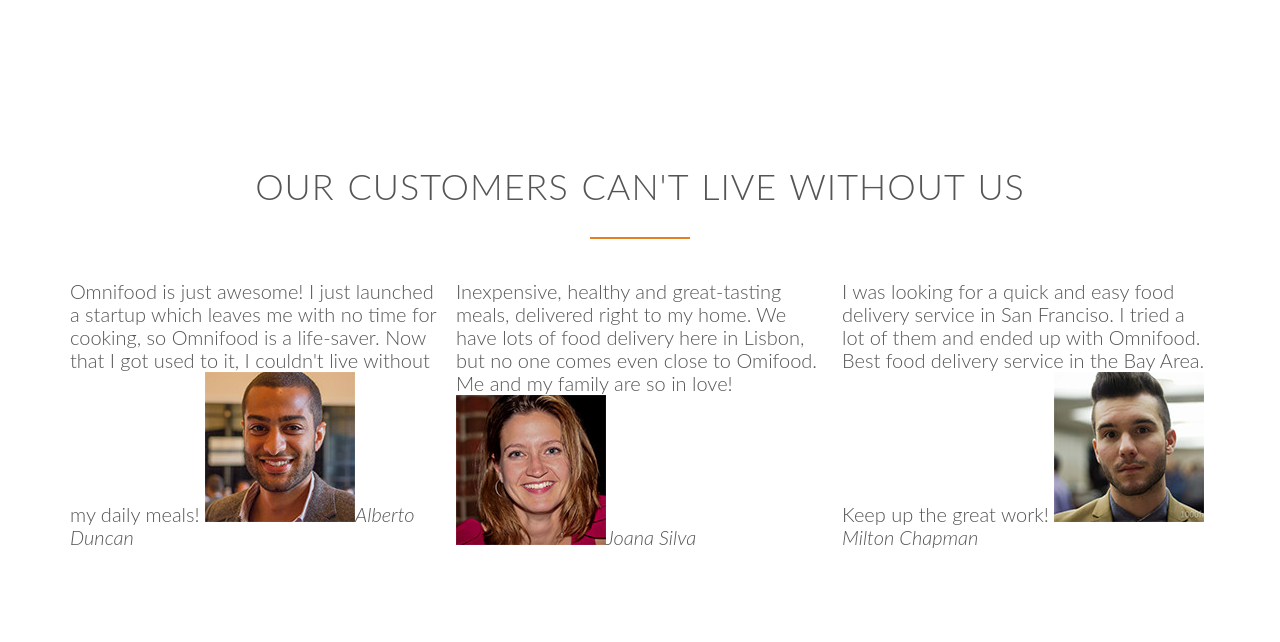
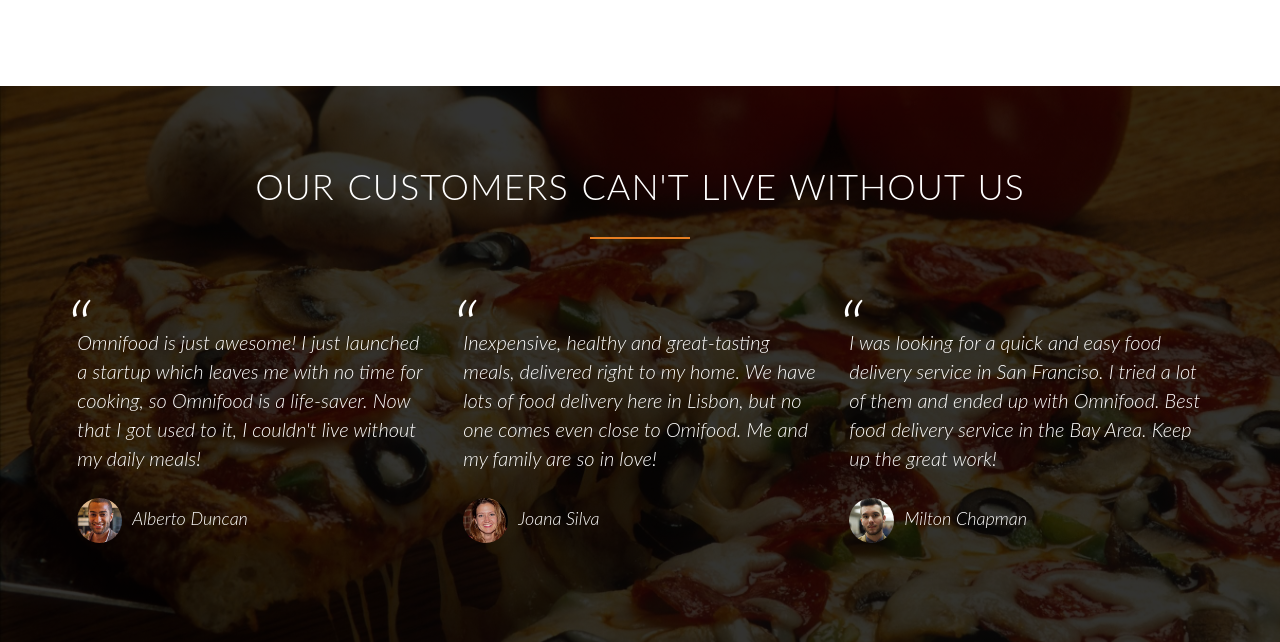
Before and after one commit to mahichy/Omni_Food, a plain HTML site: page index.html in a window 1280 px wide. Shown: the part 3281-3923 px from the top of the page. Drawn offline with Linux system fonts and the light colour scheme; files whose address does not match are found by name.

Commit message:
Testimonial Section Part_02

```diff
--- a/index.html
+++ b/index.html
@@ -6,7 +6,8 @@
 	<link rel="stylesheet" href="vendors/css/grid.css">
 	<link rel="stylesheet" href="vendors/css/ionicons.min.css">
 	<link rel="stylesheet" href="resources/css/style.css">
-	<link href="https://fonts.googleapis.com/css2?family=Roboto:ital,wght@0,100;0,300;0,400;1,100&display=swap" rel="stylesheet">
+	<link href="https://fonts.googleapis.com/css2?family=Roboto:ital,wght@0,100;0,300;0,400;1,100;1,300;1,400&display=swap" rel="stylesheet">
+
 	<title>Omnifood</title>
 </head>
 <body>
--- a/resources/css/style.css
+++ b/resources/css/style.css
@@ -210,6 +210,7 @@
 	background-size: cover;
 	background-position: center;
 	height: 100vh;
+	background-attachment: fixed;
 }
 
 .hero-text-box {
@@ -392,3 +393,44 @@
 .city-feature {
 	margin-bottom: 5px;
 }
+
+/*----------------------------------*/
+/*TESTIMONIALS*/
+/*----------------------------------*/
+
+.section-testimonial {
+	background-image: linear-gradient(rgb(0,0,0,0.8), rgb(0,0,0,0.8)), url(img/back-customers.jpg);
+	background-size: cover;
+	color: #fff;
+	background-attachment: fixed;
+}
+
+blockquote {
+	padding: 2%;
+	font-style: italic;
+	line-height: 145%;
+	position: relative;
+	margin-top: 40px;
+}
+
+blockquote:before {
+	content: "“";
+	font-size: 400%;
+	display: block;
+	position: absolute;
+	top: -5px;
+	left: -5px;
+}
+
+cite {
+	font-size: 90%;
+	margin-top: 25px;
+	display: block;
+}
+
+cite img {
+	height: 45px;
+	border-radius: 50%;
+	margin-right: 10px;
+	vertical-align: middle;
+}
```
Also changed, not shown: resources/css/img/back-customers.jpg (added).
